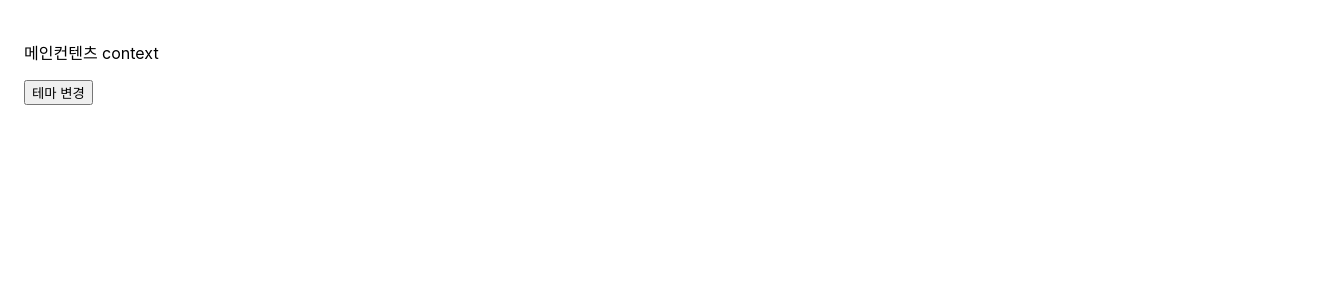
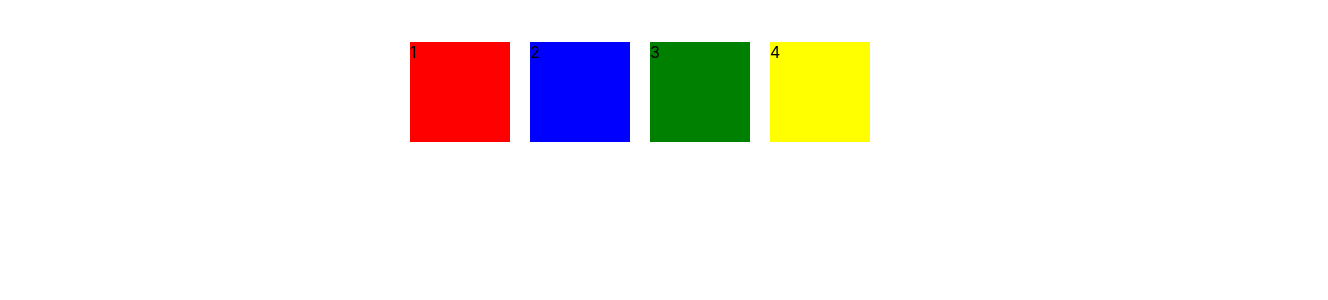
Before and after one commit to murphybread/stateviz, a React (Create React App) app in the folder stateviz-react/: page / in a window 1280 px wide. Shown: the top 300 px of the page, 1328 px wide, since content can reach past the window. Built offline with nearby package versions, Linux system fonts and the light colour scheme.

Commit message:
docs: README.md add react part

```diff
--- a/package.json
+++ b/package.json
@@ -12,6 +12,7 @@
   "dependencies": {
     "express": "^4.19.2",
     "react": "^18.3.1",
-    "react-dom": "^18.3.1"
+    "react-dom": "^18.3.1",
+    "styled-components": "^6.1.12"
   }
 }
--- a/stateviz-react/package.json
+++ b/stateviz-react/package.json
@@ -8,7 +8,9 @@
     "@testing-library/user-event": "^13.5.0",
     "react": "^18.3.1",
     "react-dom": "^18.3.1",
+    "react-router-dom": "^6.26.1",
     "react-scripts": "5.0.1",
+    "styled-components": "^6.1.12",
     "web-vitals": "^2.1.4"
   },
   "scripts": {
--- /dev/null
+++ b/stateviz-react/src/Chapter15/Blocks.jsx
@@ -0,0 +1,36 @@
+import styled from "styled-components";
+
+const Wrapper = styled.div`
+    display: flex;
+    flex-wrap: wrap;
+    justify-content: center;
+    margin-top: 2rem;
+`;
+
+const Block = styled.div`
+    width: 100px;
+    height: 100px;
+    background-color: ${(props) => props.color};
+    margin: 10px;
+`;
+
+const blockItems = [
+    { id: 1, color: "red" },
+    { id: 2, color: "blue" },
+    { id: 3, color: "green" },
+    { id: 4, color: "yellow" },
+];
+
+function Blocks(props) {
+    return (
+        <Wrapper>
+            {blockItems.map((item) => (
+                <Block key={item.id} color={item.color}>
+                    {item.id}
+                </Block>
+            ))}
+        </Wrapper>
+    );
+}
+
+export default Blocks;
--- a/stateviz-react/src/index.js
+++ b/stateviz-react/src/index.js
@@ -18,11 +18,12 @@ import SignUp from './Chapter11/SingUp';
 import Calculator from './Chapter12/Calculator';
 import ProfileCard from './Chapter13/ProfileCard';
 import DarkOrLight from './Chapter14/DarkOrLight';
+import Blocks from './Chapter15/Blocks';
 
 const root = ReactDOM.createRoot(document.getElementById('root'));
 root.render(
   <React.StrictMode>
-    <DarkOrLight />
+    <Blocks />
   </React.StrictMode>
 );
 
```
Also changed, not shown: 1 other file (tests, documents, lock files or other folders).
